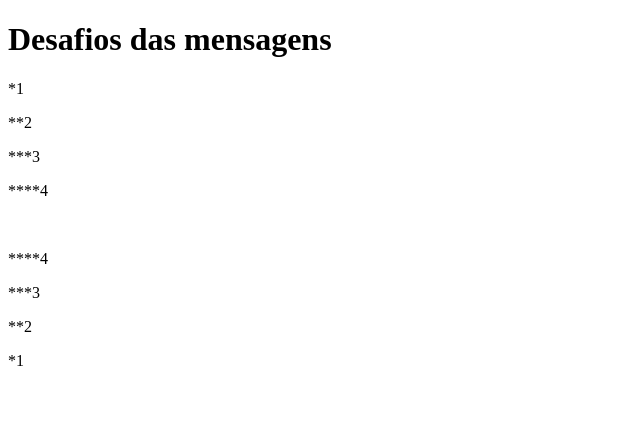
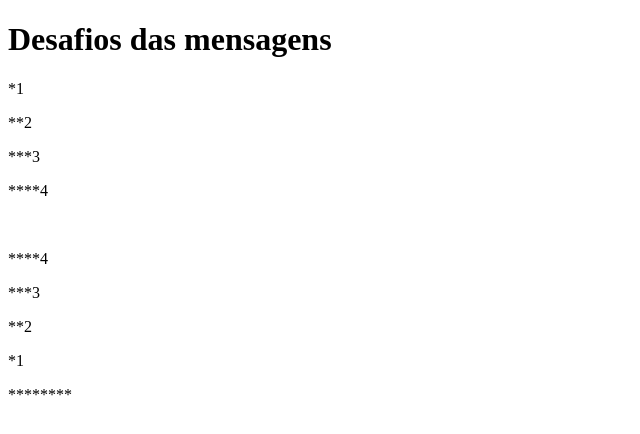
Before and after one commit to GilmarAntonio/Curso-de-HTML-e-CSS, a plain HTML site: page modulo_1/desafios/01-desafio-da-mensagem/index.html in a window 1280 px wide. Shown: the full height of the page, 0-640 px from the left. Drawn offline with Linux system fonts and the light colour scheme.

Commit message:
Update index.html

```diff
--- a/modulo_1/desafios/01-desafio-da-mensagem/index.html
+++ b/modulo_1/desafios/01-desafio-da-mensagem/index.html
@@ -16,5 +16,6 @@
     <p>***3</p>
     <p>**2</p>
     <p>*1</p>
+    <p>********</p>
 </body>
 </html>
```
